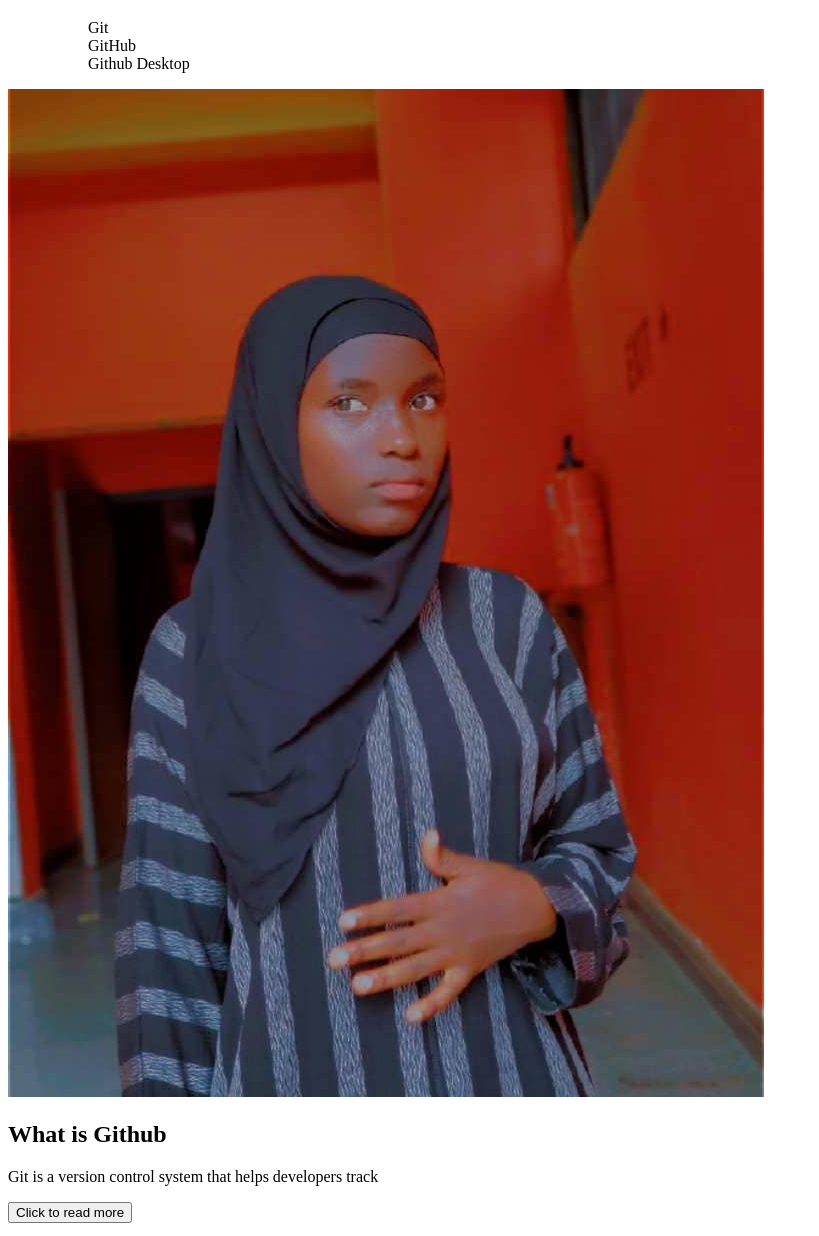
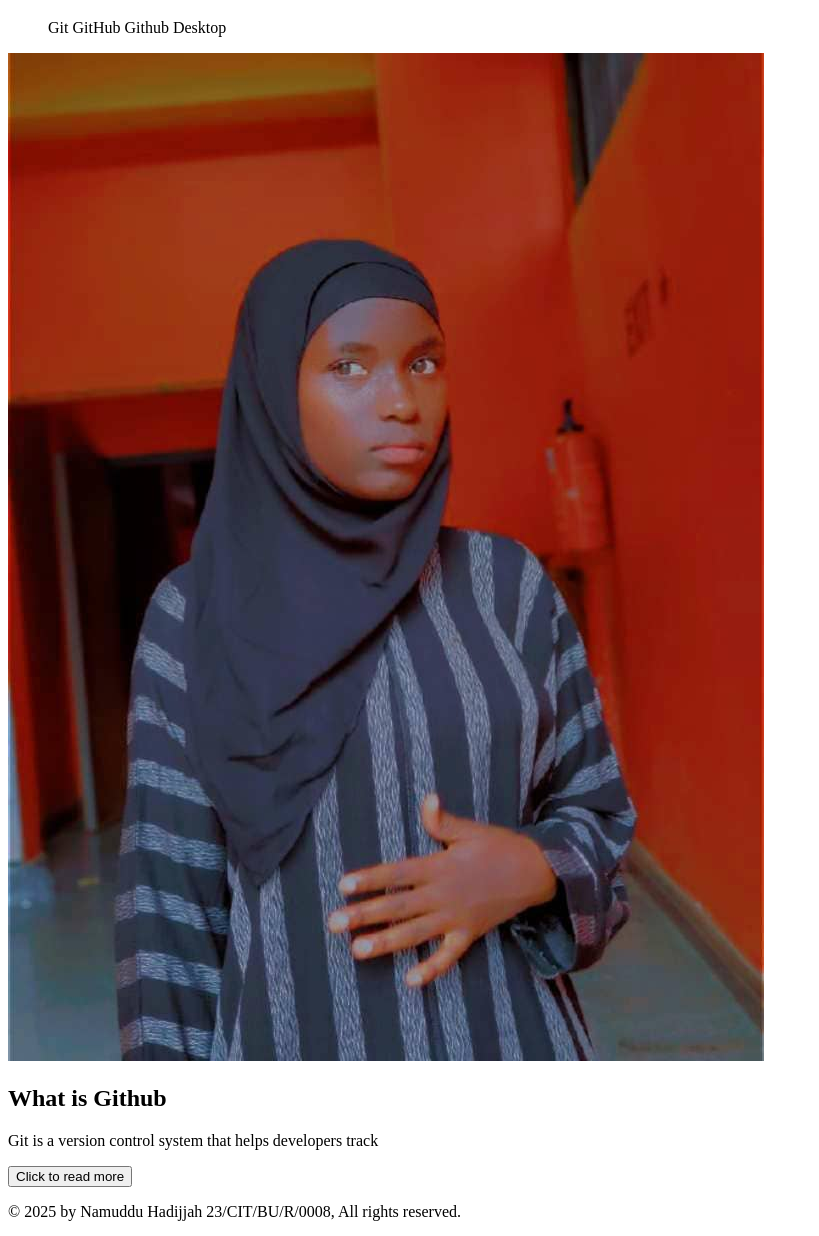
Before and after one commit to rexlutha/Hadijjah, a plain HTML site: page index.html in a window 1280 px wide. Shown: the part 61-1297 px from the top of the page, without its empty margins (0-819 px from the left). Drawn offline with Linux system fonts and the light colour scheme.

Commit message:
ADDED REG NO

```diff
--- a/index.html
+++ b/index.html
@@ -9,9 +9,9 @@
     <h1>Learning Git and Github</h1>
     <nav>
         <ul>
-            <ol>Git</ol>
-            <ol>GitHub</ol>
-            <ol>Github Desktop</ol>
+            <il>Git</il>
+            <il>GitHub</il>
+            <il>Github Desktop</il>
         </ul>
     </nav>
     <main>
@@ -27,7 +27,7 @@
         </section>
     </main>
     <footer><p>
-        &copy; 2025 by Namuddu Hadijjah, All rights reserved.
+        &copy; 2025 by Namuddu Hadijjah 23/CIT/BU/R/0008, All rights reserved.
     </p></footer>
 </body>
 </html>
```
Also changed, not shown: mainstyles.css (+9 -0 lines).
